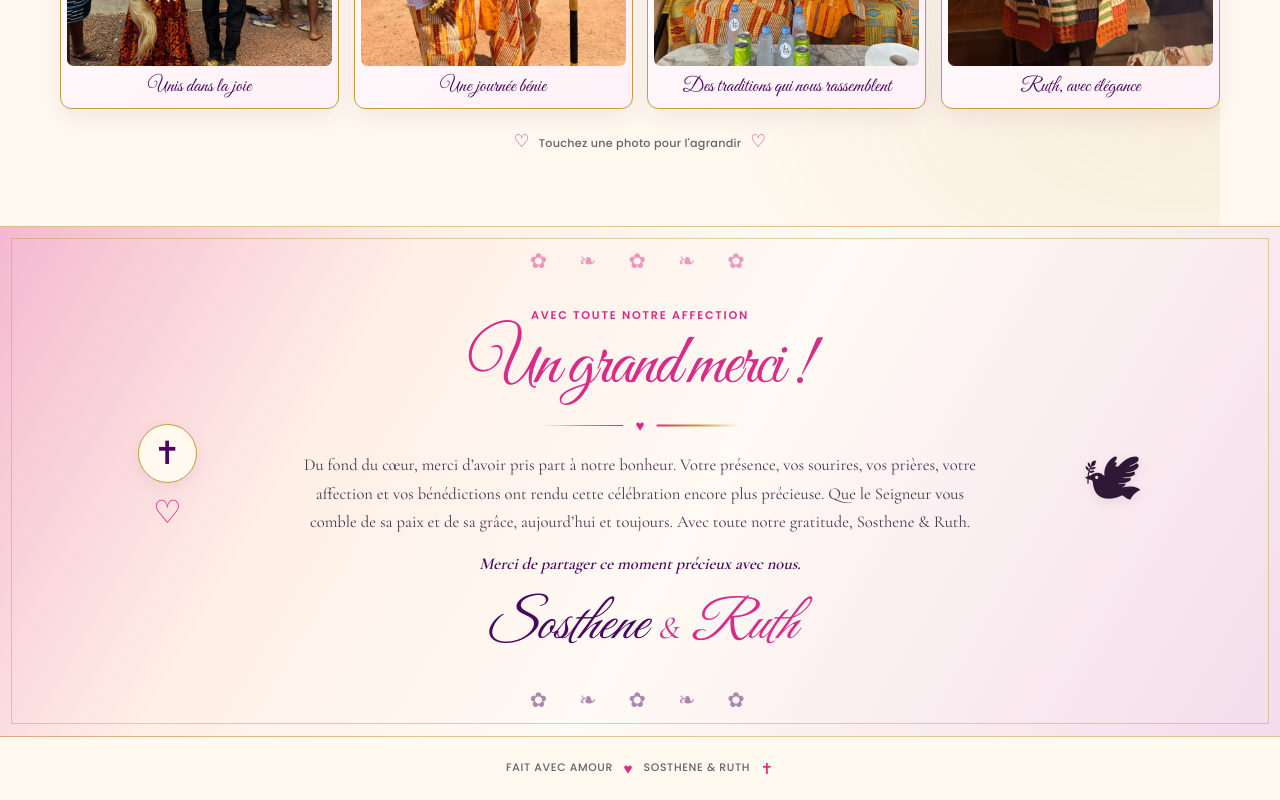
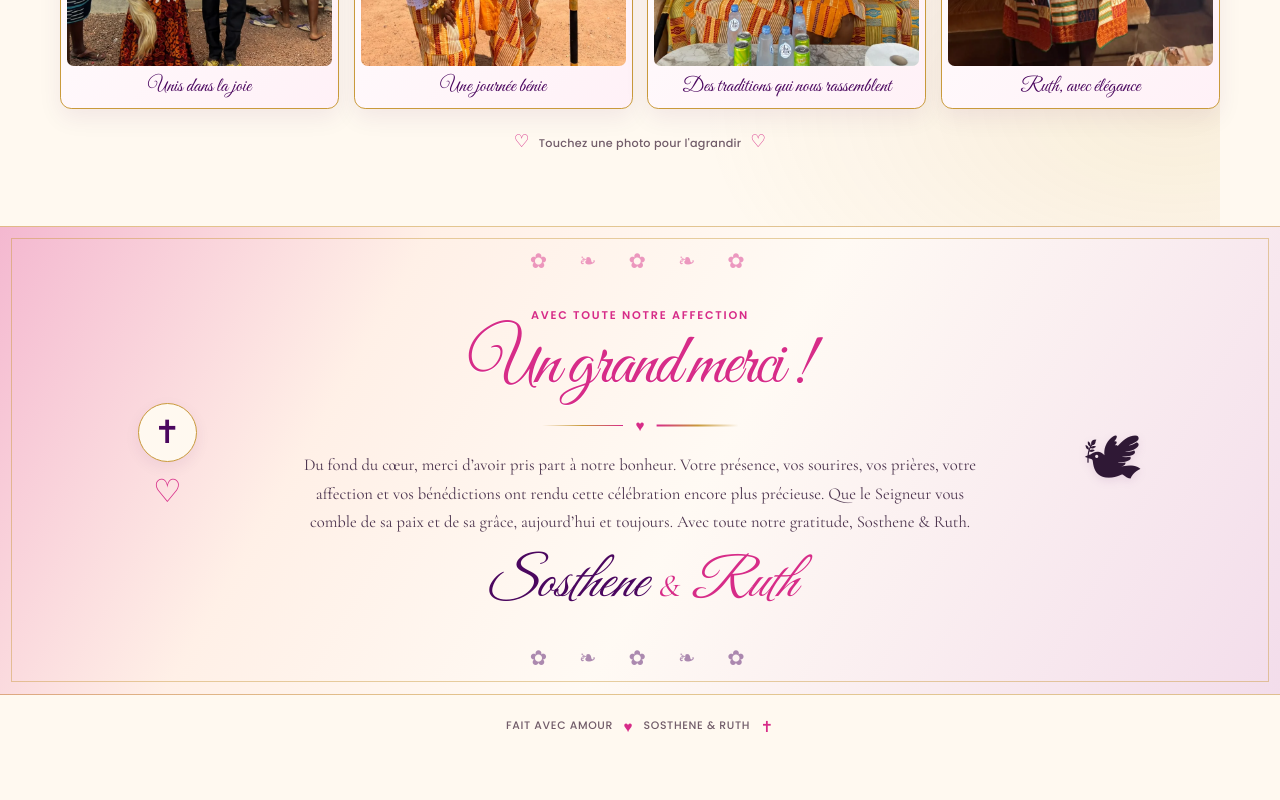
Before and after one commit to elsadadfeerie-cloud/mariage-sosthene-ruth, a website with bundled scripts: page index.html in a window 1280 px wide. Shown: the part 2950-3750 px from the top of the page. After the commit the page ends 3708 px from the top, so only its background shows below. Built offline with nearby package versions, Linux system fonts and the light colour scheme; files whose address does not match are found by name.

Commit message:
Remove duplicated thank-you line

```diff
--- a/index.html
+++ b/index.html
@@ -85,7 +85,7 @@
           <h2 id="thanks-title" class="script">Un grand merci !</h2>
           <div class="heart-rule" aria-hidden="true"><span></span><b>♥</b><span></span></div>
           <p data-content="thanks"></p>
-          <p class="blessing">Merci de partager ce moment précieux avec nous.</p>
+
           <p class="signature"><i>Sosthene</i> <b>&amp;</b> <i>Ruth</i></p>
         </div>
         <div class="thanks-dove" aria-hidden="true">🕊</div>
```
